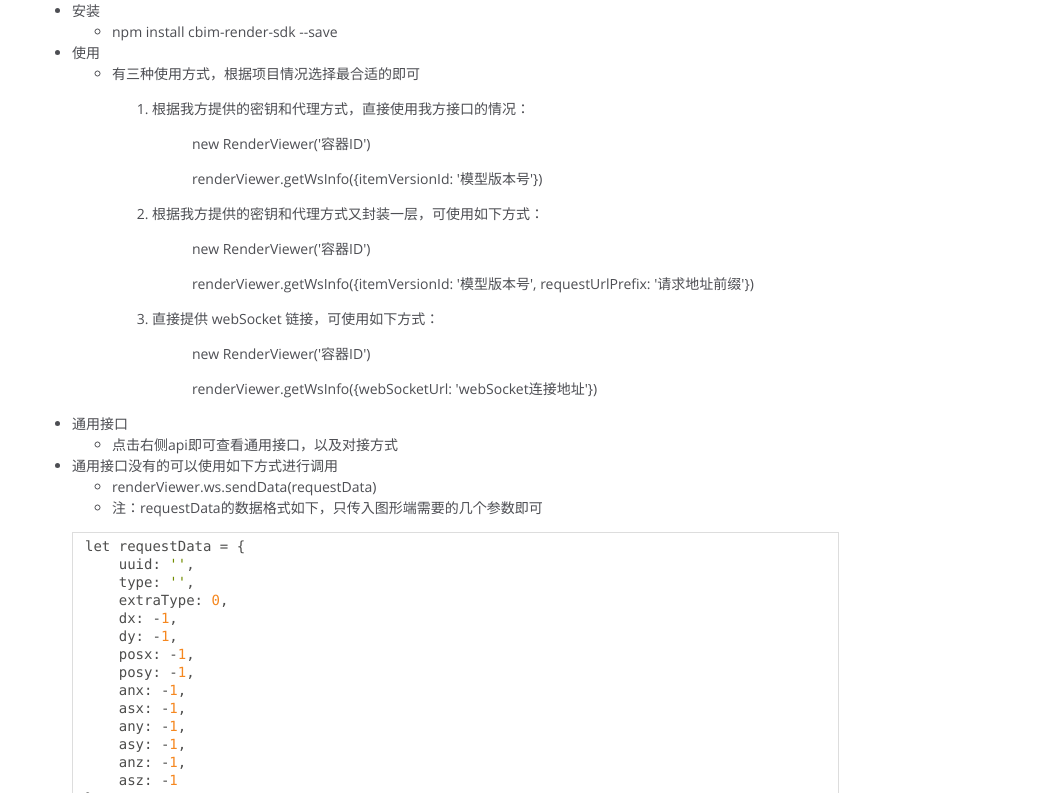
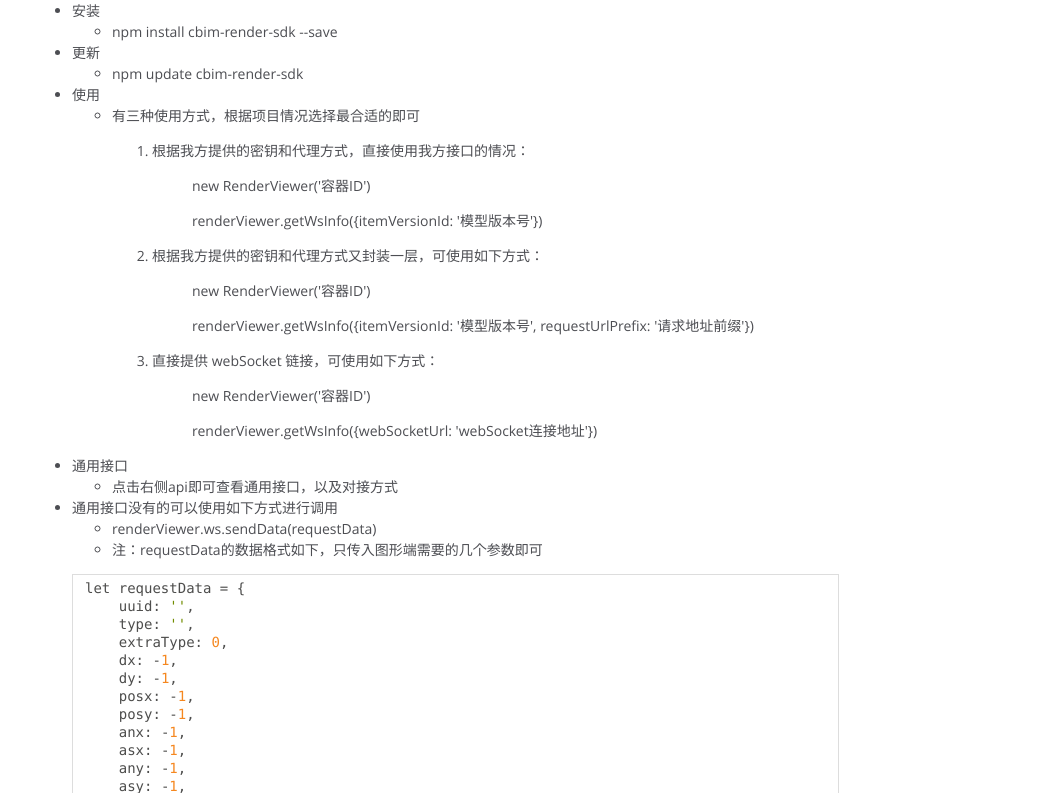
Before and after one commit to meng885234/cbim-render-sdk-doc, a plain HTML site: page index.html in a window 1280 px wide. Shown: the part 609-1402 px from the top of the page, without its empty margins (0-1058 px from the left). Drawn offline with Linux system fonts and the light colour scheme.

Commit message:
添加更新提示

```diff
--- a/index.html
+++ b/index.html
@@ -71,6 +71,11 @@
 <li>安装
 <ul>
 <li>npm install cbim-render-sdk --save</li>
+</ul>
+</li>
+<li>更新
+<ul>
+<li>npm update cbim-render-sdk</li>
 </ul>
 </li>
 <li>使用
@@ -182,7 +187,7 @@
 <br class="clear">
 
 <footer>
-    Documentation generated by <a href="https://github.com/jsdoc/jsdoc">JSDoc 3.6.7</a> on Tue Nov 23 2021 16:48:26 GMT+0800 (中国标准时间)
+    Documentation generated by <a href="https://github.com/jsdoc/jsdoc">JSDoc 3.6.7</a> on Wed Nov 24 2021 14:08:15 GMT+0800 (中国标准时间)
 </footer>
 
 <script> prettyPrint(); </script>
```
Also changed, not shown: ApiBrooming.html (+1 -1 lines), ApiCore.html (+1 -1 lines), ApiCullBox.html (+1 -1 lines), ApiDisplayMode.html (+1 -1 lines), ApiMeasure.html (+1 -1 lines), ApiSettings.html (+1 -1 lines), ApiSkybox.html (+1 -1 lines), ApiTopography.html (+1 -1 lines), RenderViewer.html (+1 -1 lines).
